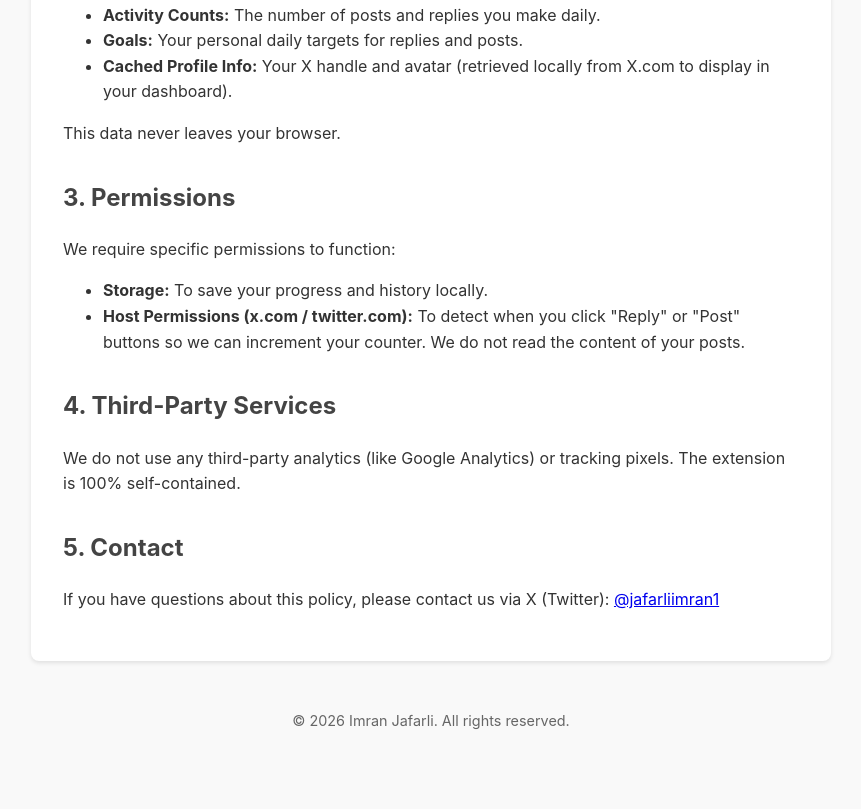
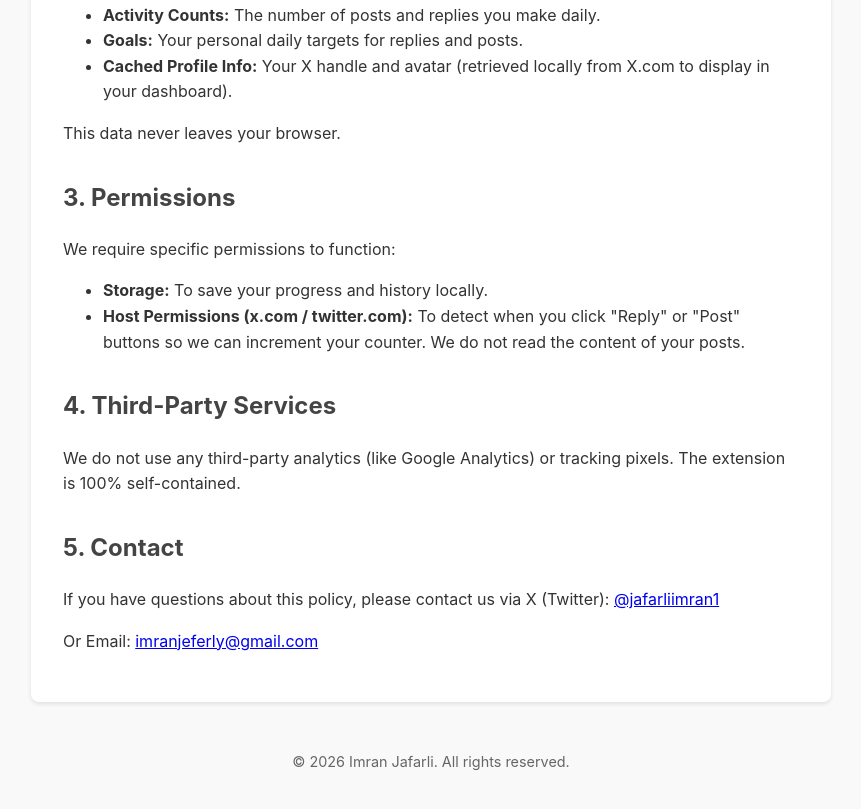
Before and after one commit to ImranJeferly/grow-on-x-privacy-policy, a plain HTML site: page index.html in a window 1280 px wide. Shown: the part 506-1315 px from the top of the page, without its empty margins (209-1070 px from the left). Before the commit the page ends 1286 px from the top, so only its background shows below. Drawn offline with Linux system fonts and the light colour scheme.

Commit message:
Add email contact information to privacy policy

```diff
--- a/index.html
+++ b/index.html
@@ -57,6 +57,7 @@
 
         <h2>5. Contact</h2>
         <p>If you have questions about this policy, please contact us via X (Twitter): <a href="https://x.com/jafarliimran1">@jafarliimran1</a></p>
+        <p>Or Email: <a href="imranjeferly@gmail.com">imranjeferly@gmail.com</a></p>
     </div>
 
     <footer>
```
